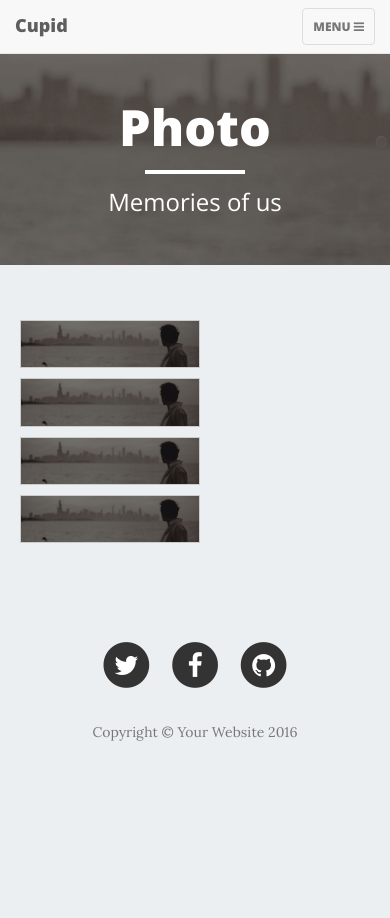
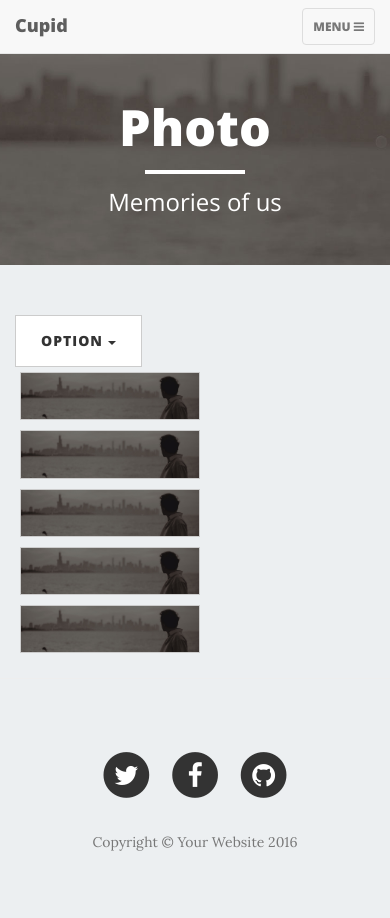
Before and after one commit to garymon/Cupid, a Flask app: page /photo in a window 390 px wide. Before the commit the page ends 741 px from the top, so only its background shows below. Run offline with Flask 2, Linux system fonts and the light colour scheme; some libraries are stand-ins or nearby versions.

Commit message:
[photo.html] Add to bootstrap button

```diff
--- a/app/MysqlDAO/MysqlDAO.py
+++ b/app/MysqlDAO/MysqlDAO.py
@@ -28,7 +28,6 @@ def post_insert(post):
     conn.close()
     return
 
-
 def post_update(modifyPost):
     conn, curs = DB_connect()
     sql = "UPDATE cupid.post SET content = %s WHERE uuid = %s"
--- a/app/templates/photo.html
+++ b/app/templates/photo.html
@@ -15,8 +15,8 @@
     <link href="static/vendor/bootstrap/css/bootstrap.min.css" rel="stylesheet">
 
     <!-- Theme CSS -->
-    <link href="static/css/clean-blog.min.css" rel="stylesheet">
-    <link href="static/css/main.css" rel="stylesheet">
+        <link href="static/css/clean-blog.min.css" rel="stylesheet">
+        <link href="static/css/main.css" rel="stylesheet">
 
     <!-- Custom Fonts -->
     <link href="static/vendor/font-awesome/css/font-awesome.min.css" rel="stylesheet" type="text/css">
@@ -87,7 +87,18 @@
     <!-- Main Content -->
     <div class="container">
         <div class="row">
-            <div class="col-lg-8 col-lg-offset-2 col-md-10 col-md-offset-1">
+            <!-- Single button -->
+            <div class="btn-group col-lg-10 col-lg-offset-8 col-md-10 col-md-offset-8">
+                <button type="button" class="btn btn-default dropdown-toggle" data-toggle="dropdown" aria-haspopup="true" aria-expanded="false">
+                   Option <span class="caret"></span>
+                </button>
+                <ul class="dropdown-menu">
+                   <li><a href="#">Upload</a></li>
+                   <li><a href="#">Increasing sort by date</a></li>
+                   <li><a href="#">Decreasing sort by date</a></li>
+                </ul>
+            </div>
+            <div class="col-lg-10 col-lg-offset-1 col-md-10 col-md-offset-1">
                 <div class="photoImg">
                     <a target="_blank" href="img_fjords.jpg">
                         <img src="../static/img/about-bg.jpg" alt="Trolltunga Norway" width="300" height="200">
@@ -103,6 +114,12 @@
                 <div class="photoImg">
                     <a target="_blank" href="img_lights.jpg">
                         <img src="../static/img/about-bg.jpg" alt="Northern Lights" width="600" height="400">
+                    </a>
+                </div>
+
+                <div class="photoImg">
+                    <a target="_blank" href="img_mountains.jpg">
+                        <img src="../static/img/about-bg.jpg" alt="Mountains" width="600" height="400">
                     </a>
                 </div>
 
```
Also changed, not shown: app/static/vendor/bootstrap/css/bootstrap.css.
